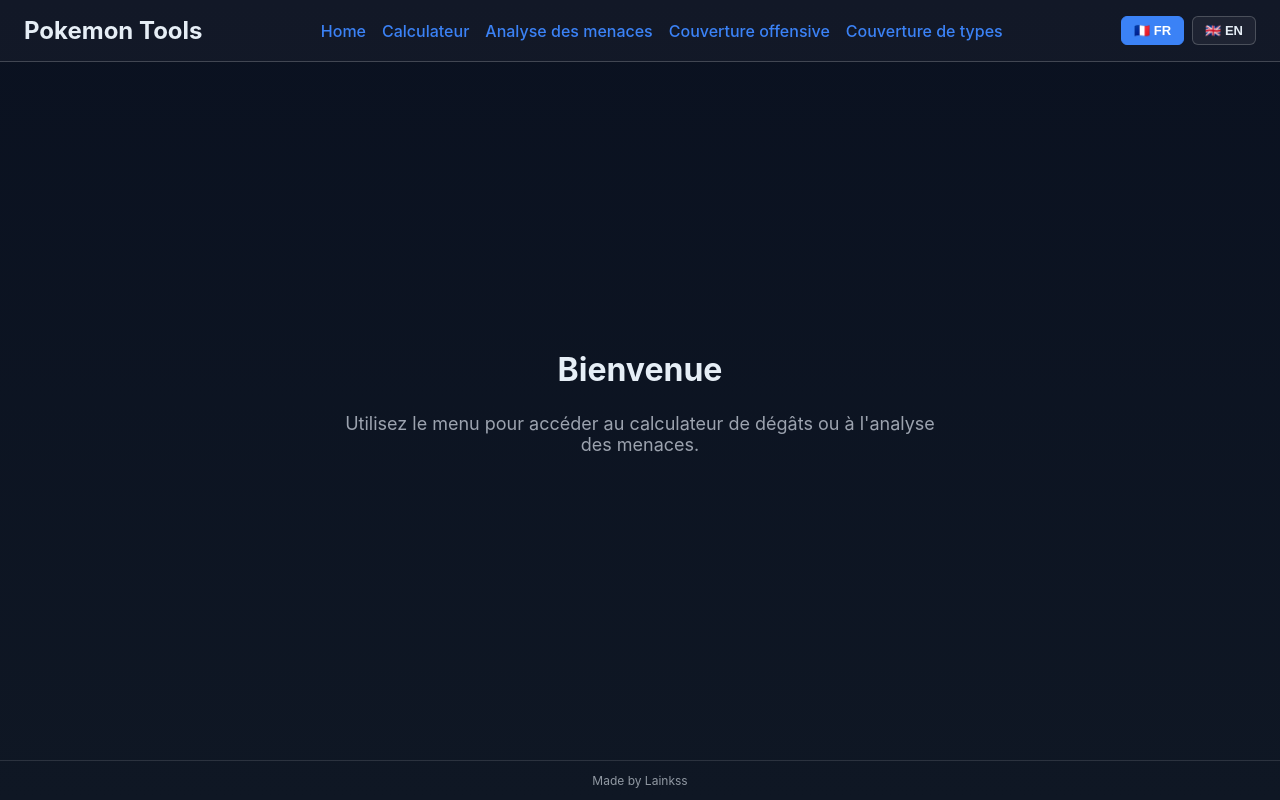
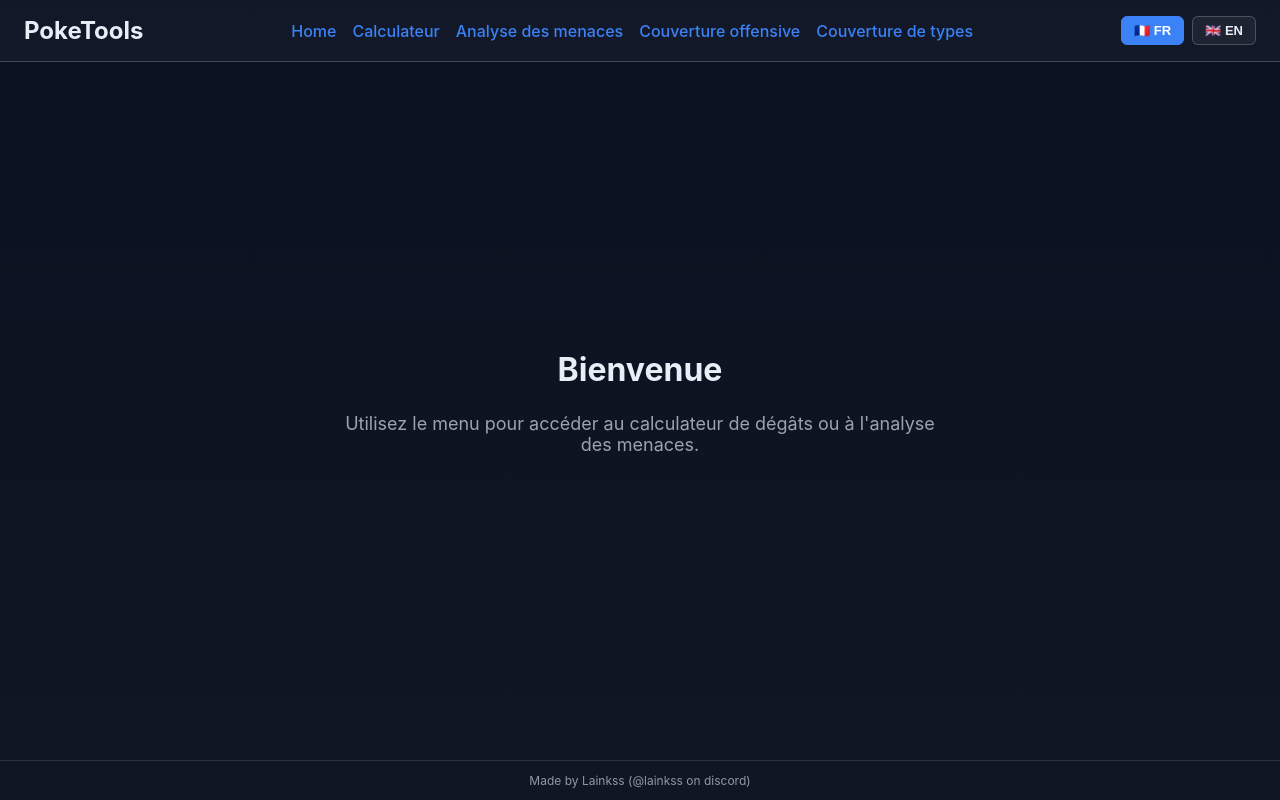
Before and after one commit to lainksss/PokeTools, a React (Vite) app in the folder frontend/: page / in a window 1280 px wide. Built offline with nearby package versions, Linux system fonts and the light colour scheme; no server answers.

Commit message:
renaming: Now the App is called PokeTools (makes more sense)

```diff
--- a/frontend/index.html
+++ b/frontend/index.html
@@ -3,7 +3,7 @@
   <head>
     <meta charset="utf-8" />
     <meta name="viewport" content="width=device-width, initial-scale=1.0" />
-    <title>Pokemon for nerds</title>
+  <title>PokeTools</title>
   </head>
   <body>
     <div id="root"></div>
--- a/frontend/package.json
+++ b/frontend/package.json
@@ -1,7 +1,8 @@
 {
-  "name": "pokemon-calculator-frontend",
+  "name": "poketools-frontend",
   "version": "0.1.0",
   "private": true,
+  "description": "PokeTools — damage calculators and team analysis tools",
   "scripts": {
     "dev": "vite",
     "build": "vite build",
--- a/frontend/src/App.jsx
+++ b/frontend/src/App.jsx
@@ -8,7 +8,7 @@
   return (
     <div className="app-root">
       <header className="app-header">
-        <h1>Pokemon Tools</h1>
+        <h1>PokeTools</h1>
         <nav>
           <Link to="/">Home</Link>
           <Link to="/calculate">{t('nav.calculator')}</Link>
@@ -34,7 +34,7 @@
       <main className="app-main">
         <Outlet />
       </main>
-      <footer className="app-footer">Made by Lainkss</footer>
+      <footer className="app-footer">Made by Lainkss (@lainkss on discord)</footer>
     </div>
   )
 }
```
Also changed, not shown: 2 other files (tests, documents, lock files or other folders).
